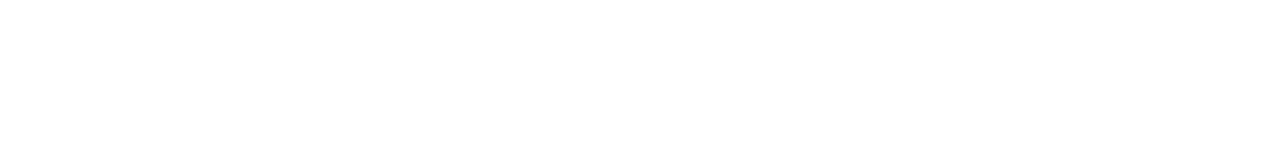
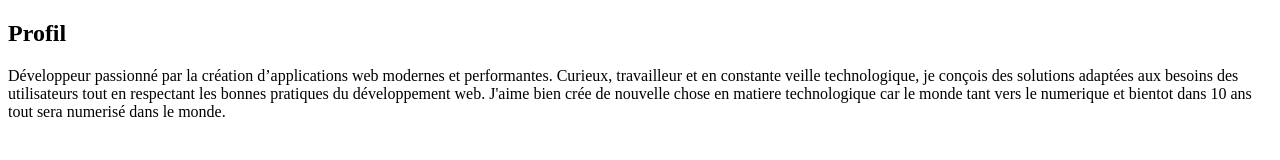
Before and after one commit to hervassledario-ctrl/mon-cv, a plain HTML site: page index.html in a window 1280 px wide. Drawn offline with Linux system fonts and the light colour scheme.

Commit message:
mise en place de la section description

```diff
--- a/index.html
+++ b/index.html
@@ -7,6 +7,18 @@
     <link rel="stylesheet" href="style.css">
 </head>
 <body>
+    <!-- ====== Courte description ====== -->
+    <section id="description">
+        <h2>Profil</h2>
+        <p>
+            Développeur passionné par la création d’applications web modernes et performantes.
+            Curieux, travailleur et en constante veille technologique, je conçois des solutions adaptées
+            aux besoins des utilisateurs tout en respectant les bonnes pratiques du développement web.
+            J'aime bien crée de nouvelle chose en matiere technologique car le monde tant vers le numerique
+            et bientot dans 10 ans tout sera numerisé dans le monde.
+
+        </p>
+    </section>
 
 </body>
 </html>
```
